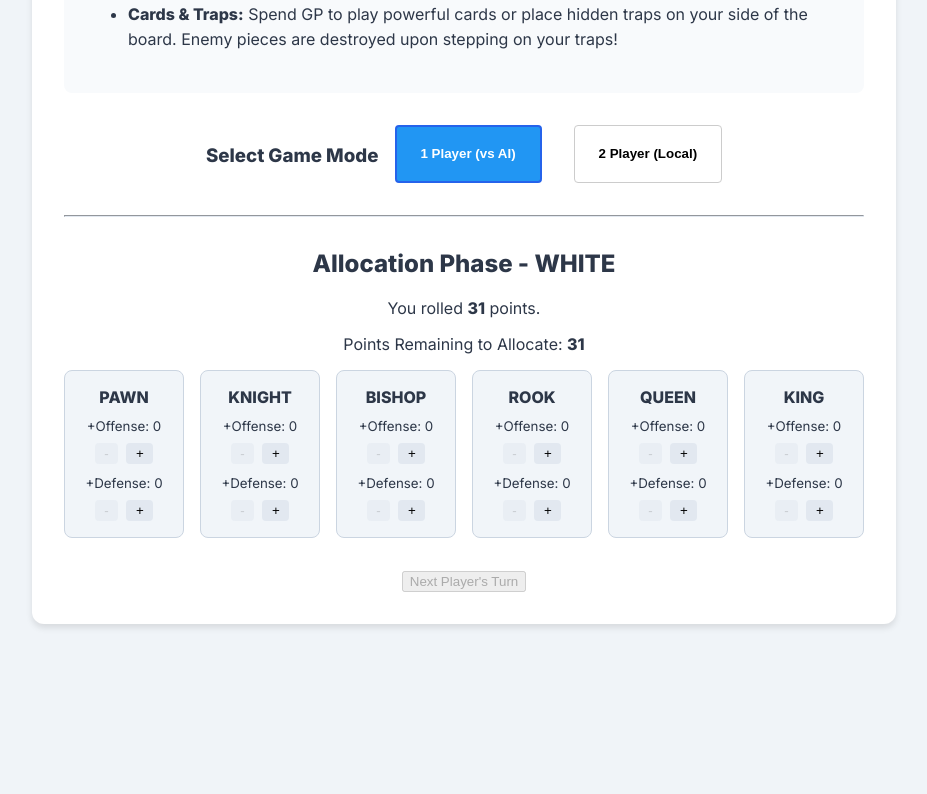
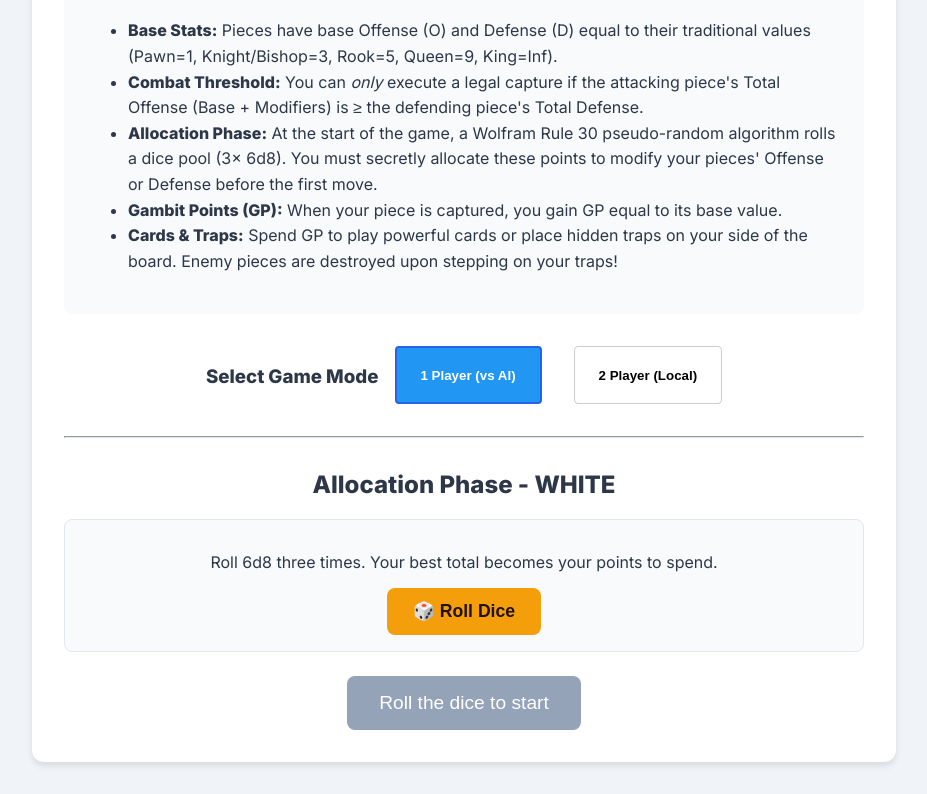
Before and after one commit to malcolm1014/Gambit-Chess, a React (Vite) app in the folder gambit-chess/: page / in a window 1280 px wide. Shown: the part 365-1159 px from the top of the page, without its empty margins (176-1103 px from the left). Before the commit the page ends 1021 px from the top, so only its background shows below. Built offline with nearby package versions, Linux system fonts and the light colour scheme.

Commit message:
Add dice rolling each game, Play Game button, New Game, scrollable layout

```diff
--- a/gambit-chess/src/App.tsx
+++ b/gambit-chess/src/App.tsx
@@ -96,9 +96,13 @@ function App() {
     }
   };
 
-  const handleCompleteAllocation = (allocations: any, selectedMode: 'pvp' | 'pvc') => {
+  const handleCompleteAllocation = (allocations: any, selectedMode: 'pvp' | 'pvc', dicePools?: { white: number, black: number }) => {
     // Apply allocations to the board pieces
     const newState = { ...gameState };
+    if (dicePools) {
+      newState.players.white.dicePool = dicePools.white;
+      newState.players.black.dicePool = dicePools.black;
+    }
 
     // Apply stats to pieces
     for (let r = 0; r < 8; r++) {
@@ -121,6 +125,14 @@ function App() {
     setGameMode(selectedMode);
   };
 
+  // Start a fresh game: new board, new dice, back to the allocation screen
+  const handleNewGame = () => {
+    setSelectedSquare(null);
+    setError(null);
+    setPendingAction(null);
+    setGameState(createInitialState(rollAllocationPool(), rollAllocationPool()));
+  };
+
   if (gameState.phase === 'allocation') {
     return (
       <IntroScreen
@@ -133,6 +145,7 @@ function App() {
   return (
     <div className="app-container">
       <h1>Gambit Chess</h1>
+      <button className="new-game-button" onClick={handleNewGame}>New Game (re-roll dice)</button>
 
       <div className="stats">
         <div className={`player-stat ${gameState.turn === 'white' ? 'active' : ''}`}>
--- a/gambit-chess/src/IntroScreen.tsx
+++ b/gambit-chess/src/IntroScreen.tsx
@@ -1,40 +1,73 @@
 import { useState } from 'react';
 import type { GameState, PlayerColor, PieceType } from './types';
+import { rollAllocationPoolDetailed } from './mathLogic';
+
+type AllocationState = Record<PieceType, { modOffense: number, modDefense: number }>;
 
 interface IntroScreenProps {
   gameState: GameState;
   onCompleteAllocation: (
-    allocations: { white: Record<PieceType, { modOffense: number, modDefense: number }>, black: Record<PieceType, { modOffense: number, modDefense: number }> },
-    selectedMode: 'pvp' | 'pvc'
+    allocations: { white: AllocationState, black: AllocationState },
+    selectedMode: 'pvp' | 'pvc',
+    dicePools: { white: number, black: number }
   ) => void;
 }
 
-type AllocationState = Record<PieceType, { modOffense: number, modDefense: number }>;
+const PIECE_TYPES: PieceType[] = ['pawn', 'knight', 'bishop', 'rook', 'queen', 'king'];
 
-const initialAllocation: AllocationState = {
+const emptyAllocation = (): AllocationState => ({
   pawn: { modOffense: 0, modDefense: 0 },
   knight: { modOffense: 0, modDefense: 0 },
   bishop: { modOffense: 0, modDefense: 0 },
   rook: { modOffense: 0, modDefense: 0 },
   queen: { modOffense: 0, modDefense: 0 },
   king: { modOffense: 0, modDefense: 0 },
-};
+});
 
-export function IntroScreen({ gameState, onCompleteAllocation }: IntroScreenProps) {
+// Spread `points` randomly across piece types and stats (used for the AI,
+// and for any points a player leaves unspent when they click Play).
+function autoAllocate(base: AllocationState, points: number): AllocationState {
+  const result: AllocationState = JSON.parse(JSON.stringify(base));
+  for (let i = 0; i < points; i++) {
+    const type = PIECE_TYPES[Math.floor(Math.random() * PIECE_TYPES.length)];
+    const stat = Math.random() < 0.5 ? 'modOffense' : 'modDefense';
+    result[type][stat] += 1;
+  }
+  return result;
+}
+
+interface RollResult { rolls: number[]; best: number }
+
+export function IntroScreen({ onCompleteAllocation }: IntroScreenProps) {
   const [mode, setMode] = useState<'pvp' | 'pvc'>('pvc');
   const [currentPlayer, setCurrentPlayer] = useState<PlayerColor>('white');
-  const [pointsRemaining, setPointsRemaining] = useState(gameState.players.white.dicePool);
+  const [rolls, setRolls] = useState<{ white: RollResult | null, black: RollResult | null }>({ white: null, black: null });
+  const [rolling, setRolling] = useState(false);
+  const [pointsRemaining, setPointsRemaining] = useState(0);
+  const [whiteAllocations, setWhiteAllocations] = useState<AllocationState>(emptyAllocation());
+  const [blackAllocations, setBlackAllocations] = useState<AllocationState>(emptyAllocation());
 
-  const [whiteAllocations, setWhiteAllocations] = useState<AllocationState>(JSON.parse(JSON.stringify(initialAllocation)));
-  const [blackAllocations, setBlackAllocations] = useState<AllocationState>(JSON.parse(JSON.stringify(initialAllocation)));
-
+  const currentRoll = rolls[currentPlayer];
+  const hasRolled = currentRoll !== null;
   const currentAllocations = currentPlayer === 'white' ? whiteAllocations : blackAllocations;
   const setCurrentAllocations = currentPlayer === 'white' ? setWhiteAllocations : setBlackAllocations;
 
+  const handleRoll = () => {
+    setRolling(true);
+    // Short delay so the roll feels like a roll
+    setTimeout(() => {
+      const result = rollAllocationPoolDetailed();
+      setRolls(prev => ({ ...prev, [currentPlayer]: result }));
+      setCurrentAllocations(emptyAllocation());
+      setPointsRemaining(result.best);
+      setRolling(false);
+    }, 600);
+  };
+
   const handleAllocate = (pieceType: PieceType, stat: 'modOffense' | 'modDefense', delta: number) => {
+    if (!hasRolled) return;
     if (delta > 0 && pointsRemaining < delta) return;
     if (delta < 0 && currentAllocations[pieceType][stat] < Math.abs(delta)) return;
-
     setPointsRemaining(prev => prev - delta);
     setCurrentAllocations(prev => ({
       ...prev,
@@ -45,14 +78,41 @@ export function IntroScreen({ gameState, onCompleteAllocation }: IntroScreenProp
     }));
   };
 
+  const handleAutoAssign = () => {
+    if (!hasRolled || pointsRemaining === 0) return;
+    setCurrentAllocations(prev => autoAllocate(prev, pointsRemaining));
+    setPointsRemaining(0);
+  };
+
   const handleNext = () => {
+    if (!currentRoll) return;
+    // Any unspent points are assigned automatically so the game can always start
+    const finalCurrent = pointsRemaining > 0 ? autoAllocate(currentAllocations, pointsRemaining) : currentAllocations;
+
     if (currentPlayer === 'white') {
+      if (mode === 'pvc') {
+        // The computer (Black) rolls and allocates on its own
+        const aiRoll = rollAllocationPoolDetailed();
+        onCompleteAllocation(
+          { white: finalCurrent, black: autoAllocate(emptyAllocation(), aiRoll.best) },
+          mode,
+          { white: currentRoll.best, black: aiRoll.best }
+        );
+      } else {
+        setWhiteAllocations(finalCurrent);
         setCurrentPlayer('black');
-      setPointsRemaining(gameState.players.black.dicePool);
+        setPointsRemaining(0);
+      }
     } else {
-      onCompleteAllocation({ white: whiteAllocations, black: blackAllocations }, mode);
+      onCompleteAllocation(
+        { white: whiteAllocations, black: finalCurrent },
+        mode,
+        { white: rolls.white!.best, black: currentRoll.best }
+      );
     }
   };
+
+  const playLabel = currentPlayer === 'white' && mode === 'pvp' ? "Next: Black's Turn" : 'Play Game';
 
   return (
     <div className="intro-screen">
@@ -64,7 +124,6 @@ export function IntroScreen({ gameState, onCompleteAllocation }: IntroScreenProp
           Gambit Chess is a mathematically rigorous variant of traditional chess that introduces RPG-style stat allocation, a resource economy, and hidden information mechanics.
           Standard chess movement applies, but combat is determined by a strict mathematical threshold.
         </p>
-
         <h3>Core Mechanics</h3>
         <ul>
           <li><strong>Base Stats:</strong> Pieces have base Offense (O) and Defense (D) equal to their traditional values (Pawn=1, Knight/Bishop=3, Rook=5, Queen=9, King=Inf).</li>
@@ -75,6 +134,7 @@ export function IntroScreen({ gameState, onCompleteAllocation }: IntroScreenProp
         </ul>
       </div>
 
+      {currentPlayer === 'white' && (
         <div className="mode-selector" style={{ marginBottom: '2rem' }}>
           <h3 style={{ marginBottom: '1rem' }}>Select Game Mode</h3>
           <button
@@ -92,19 +152,43 @@ export function IntroScreen({ gameState, onCompleteAllocation }: IntroScreenProp
             2 Player (Local)
           </button>
         </div>
+      )}
 
       <hr style={{ margin: '2rem 0', borderColor: '#e2e8f0' }} />
 
       <div className="allocation-section">
         <h2>Allocation Phase - {currentPlayer.toUpperCase()}</h2>
-        <p>You rolled <strong>{gameState.players[currentPlayer].dicePool}</strong> points.</p>
-        <p>Points Remaining to Allocate: <strong>{pointsRemaining}</strong></p>
+
+        <div className="dice-panel">
+          {!hasRolled && <p>Roll 6d8 three times. Your best total becomes your points to spend.</p>}
+          {currentRoll && (
+            <div className="dice-results">
+              {currentRoll.rolls.map((r, i) => (
+                <div key={i} className={`dice-roll ${r === currentRoll.best && currentRoll.rolls.indexOf(r) === i ? 'best' : ''}`}>
+                  <small>Roll {i + 1}</small>
+                  <span>{r}</span>
+                </div>
+              ))}
+            </div>
+          )}
+          <button className="roll-button" onClick={handleRoll} disabled={rolling}>
+            {rolling ? 'Rolling…' : hasRolled ? '🎲 Re-roll Dice' : '🎲 Roll Dice'}
+          </button>
+          {currentRoll && <p>You rolled <strong>{currentRoll.best}</strong> points (best of three). Re-rolling resets your allocation.</p>}
+        </div>
+
+        {hasRolled && (
+          <>
+            <p>Points Remaining to Allocate: <strong>{pointsRemaining}</strong>
+              {pointsRemaining > 0 && (
+                <button className="auto-button" onClick={handleAutoAssign}>Auto-assign</button>
+              )}
+            </p>
 
             <div className="allocation-grid">
-          {(Object.keys(currentAllocations) as PieceType[]).map(pieceType => (
+              {PIECE_TYPES.map(pieceType => (
                 <div key={pieceType} className="allocation-item">
                   <strong>{pieceType.toUpperCase()}</strong>
-
                   <div style={{ marginTop: '0.5rem' }}>
                     <small>+Offense: {currentAllocations[pieceType].modOffense}</small>
                     <div className="allocation-controls">
@@ -112,7 +196,6 @@ export function IntroScreen({ gameState, onCompleteAllocation }: IntroScreenProp
                       <button onClick={() => handleAllocate(pieceType, 'modOffense', 1)} disabled={pointsRemaining === 0}>+</button>
                     </div>
                   </div>
-
                   <div style={{ marginTop: '0.5rem' }}>
                     <small>+Defense: {currentAllocations[pieceType].modDefense}</small>
                     <div className="allocation-controls">
@@ -123,14 +206,16 @@ export function IntroScreen({ gameState, onCompleteAllocation }: IntroScreenProp
                 </div>
               ))}
             </div>
+          </>
+        )}
+      </div>
 
-        <button
-          onClick={handleNext}
-          disabled={pointsRemaining > 0}
-        >
-          {currentPlayer === 'white' ? "Next Player's Turn" : "Start Game"}
+      <button className="play-game-button" onClick={handleNext} disabled={!hasRolled || rolling}>
+        {hasRolled ? playLabel : 'Roll the dice to start'}
       </button>
-      </div>
+      {hasRolled && pointsRemaining > 0 && (
+        <p style={{ fontSize: '0.85rem', color: '#64748b' }}>Unspent points will be assigned automatically.</p>
+      )}
     </div>
   );
 }
--- a/gambit-chess/src/index.css
+++ b/gambit-chess/src/index.css
@@ -17,9 +17,9 @@ body {
   margin: 0;
   display: flex;
   justify-content: center;
-  align-items: center;
-  height: 100vh;
-  overflow: hidden;
+  align-items: flex-start;
+  min-height: 100vh;
+  overflow-y: auto;
 }
 
 .app-container {
@@ -304,7 +304,8 @@ h1 {
   cursor: not-allowed;
 }
 
-.intro-screen > button {
+.intro-screen > button,
+.play-game-button {
   padding: 1rem 2rem;
   font-size: 1.2rem;
   background: #2563eb;
@@ -323,3 +324,16 @@ h1 {
   background: #94a3b8;
   cursor: not-allowed;
 }
+
+/* Dice rolling */
+.dice-panel { background: #f8fafc; border: 1px solid #e2e8f0; border-radius: 8px; padding: 1rem; margin-bottom: 1.5rem; }
+.dice-results { display: flex; justify-content: center; gap: 0.75rem; margin-bottom: 1rem; }
+.dice-roll { display: flex; flex-direction: column; align-items: center; min-width: 70px; padding: 0.5rem; border-radius: 8px; background: #e2e8f0; color: #475569; }
+.dice-roll span { font-size: 1.6rem; font-weight: 800; }
+.dice-roll.best { background: #2563eb; color: #fff; }
+.roll-button { background: #f59e0b; color: #1f1300; border: none; border-radius: 8px; padding: 0.8rem 1.6rem; font-size: 1.1rem; font-weight: 700; cursor: pointer; }
+.roll-button:hover:not(:disabled) { background: #d97706; }
+.roll-button:disabled { opacity: 0.6; cursor: wait; }
+.auto-button { margin-left: 0.75rem; background: #e2e8f0; border: none; border-radius: 4px; padding: 0.3rem 0.7rem; cursor: pointer; font-weight: 600; }
+.new-game-button { margin-bottom: 16px; background: #fff; border: 1px solid #cbd5e1; border-radius: 6px; padding: 0.5rem 1rem; font-weight: 600; cursor: pointer; }
+.new-game-button:hover { background: #f1f5f9; }
--- a/gambit-chess/src/mathLogic.ts
+++ b/gambit-chess/src/mathLogic.ts
@@ -63,6 +63,13 @@ export function rollAllocationPool(): number {
   return Math.max(...rolls);
 }
 
+// Same as rollAllocationPool, but also returns the three individual 6d8 totals
+// so the UI can show the player what was rolled.
+export function rollAllocationPoolDetailed(): { rolls: number[]; best: number } {
+  const rolls = [rollDice(6, 8), rollDice(6, 8), rollDice(6, 8)];
+  return { rolls, best: Math.max(...rolls) };
+}
+
 // Combat Threshold Logic
 export function getOffense(piece: Piece): number {
   return piece.baseOffense + piece.modOffense;
```
Lines whose indentation alone changed are shown as unchanged.
